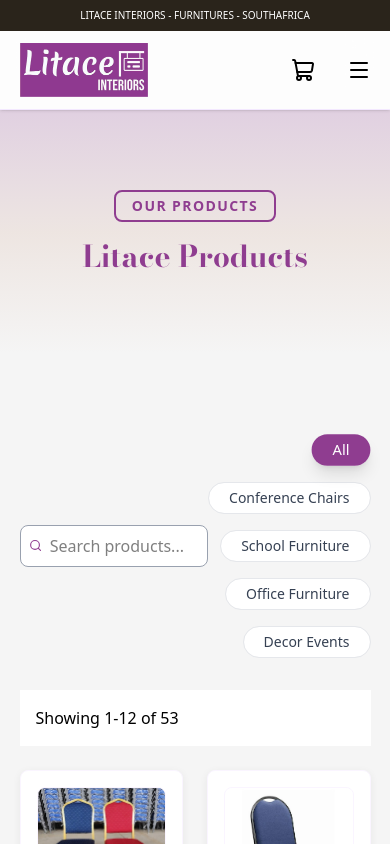
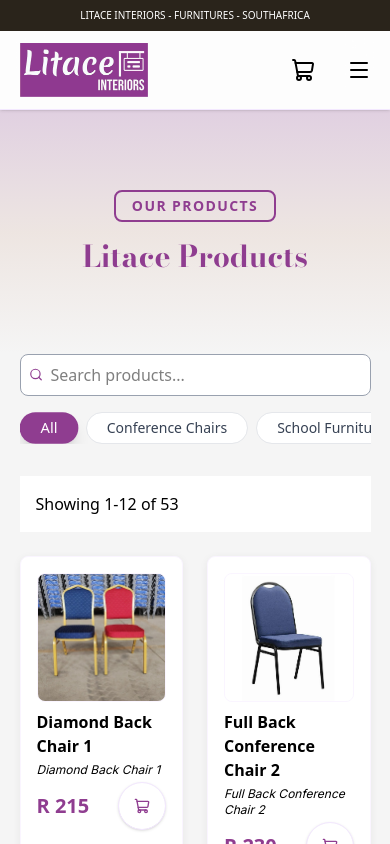
Before and after one commit to hillcrosscollege/LITACE-FURNITURE-FRONTEND, a Next.js app: page /products in a window 390 px wide. Shown: the top 844 px of the page. Built offline with nearby package versions, Linux system fonts and the light colour scheme.

Commit message:
corrections on product page

```diff
--- a/app/_views/product_view/Product_View.tsx
+++ b/app/_views/product_view/Product_View.tsx
@@ -82,7 +82,7 @@ const Product_View = () => {
     <>
       <Products_Hero />
 
-      <section className="containerclass my-20">
+      <section className="containerclass lg;my-20">
         <div className="flex flex-col gap-8">
           {/* <Product_Filter
             style="hidden lg:block"
@@ -118,7 +118,7 @@ const Product_View = () => {
             })}
           </div> */}
 
-          <div className="flex justify-between items-center w-full">
+          <div className="flex flex-col lg:flex-row justify-between items-center w-full">
             <App_Input
               containerStyle="w-full max-w-sm"
               showLabel={false}
@@ -126,12 +126,12 @@ const Product_View = () => {
               name="Search"
               placeholder="Search products..."
               register={register}
-              rules={{
-                required: "Password is required",
-              }}
+              // rules={{
+              //   required: "Password is required",
+              // }}
             />
 
-            <div className="flex flex-1 gap-4 flex-wrap justify-end">
+            <div className="flex gap-2 w-full mt-4 lg:mt-0 lg:gap-4  lg:justify-end overflow-x-auto">
               <App_Button
                 text="All"
                 onPress={() => {
```
